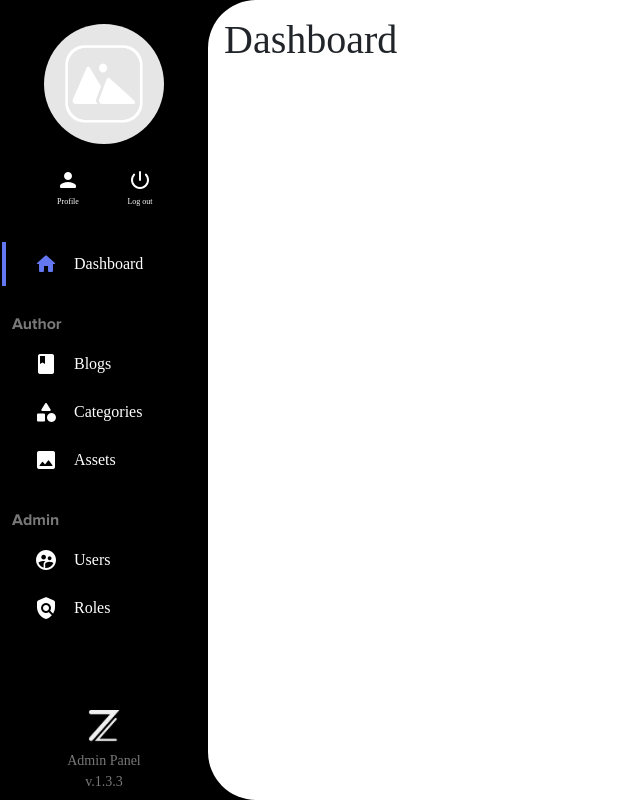
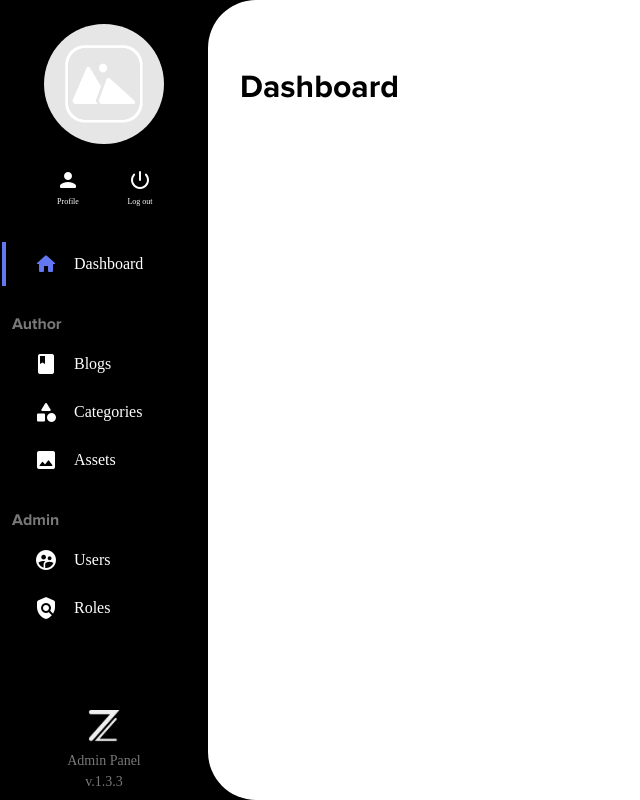
Before and after one commit to Zjarr/blog-client, a React (Create React App) app: page /admin/dashboard in a window 1280 px wide. Shown: the whole page, without its empty margins (0-640 px from the left). Built offline with nearby package versions, Linux system fonts and the light colour scheme; a web font is replaced by a local one.

Commit message:
feat: add summary page

```diff
--- a/src/pages/dashboard/dashboard.style.tsx
+++ b/src/pages/dashboard/dashboard.style.tsx
@@ -71,7 +71,7 @@ export const Info = Styled.p`
 export const BodyContainer = Styled.div`
   height: 100%;
   overflow: hidden;
-  padding: 16px;
+  padding: 32px 16px;
   position: absolute;
   right: 0;
   top: 0;
--- a/src/pages/dashboard/dashboard.switch.tsx
+++ b/src/pages/dashboard/dashboard.switch.tsx
@@ -1,6 +1,7 @@
 import React from 'react';
 
 import { NotFoundPage } from '../not-found';
+import { SummaryPage } from '../summary';
 
 export const DashboardSwitch: React.FC<IDashboardSwitch> = ({ action, param, section }) => {
   const profileComponentSwitch = (action?: string | null): React.ReactElement => {
@@ -51,7 +52,7 @@ export const DashboardSwitch: React.FC<IDashboardSwitch> = ({ action, param, sec
   };
 
   const componentToRender = (section: string | null, action?: string | null, param?: string | null): React.ReactElement => {
-    if (!section) return <h1>Dashboard</h1>;
+    if (!section) return <SummaryPage />;
 
     if (section === 'profile') return profileComponentSwitch(action);
     if (section === 'blogs') return blogsComponentSwitch(action, param);
```
